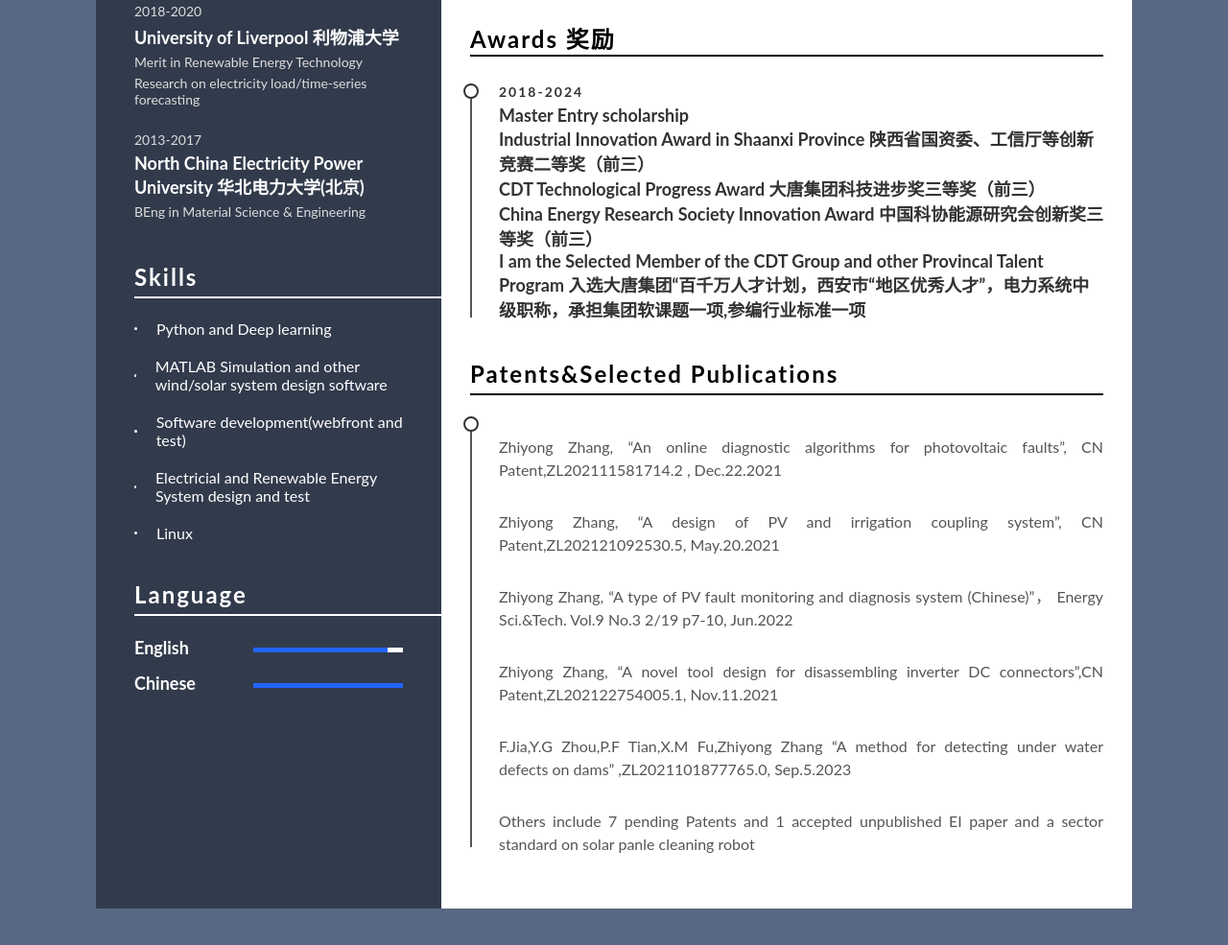
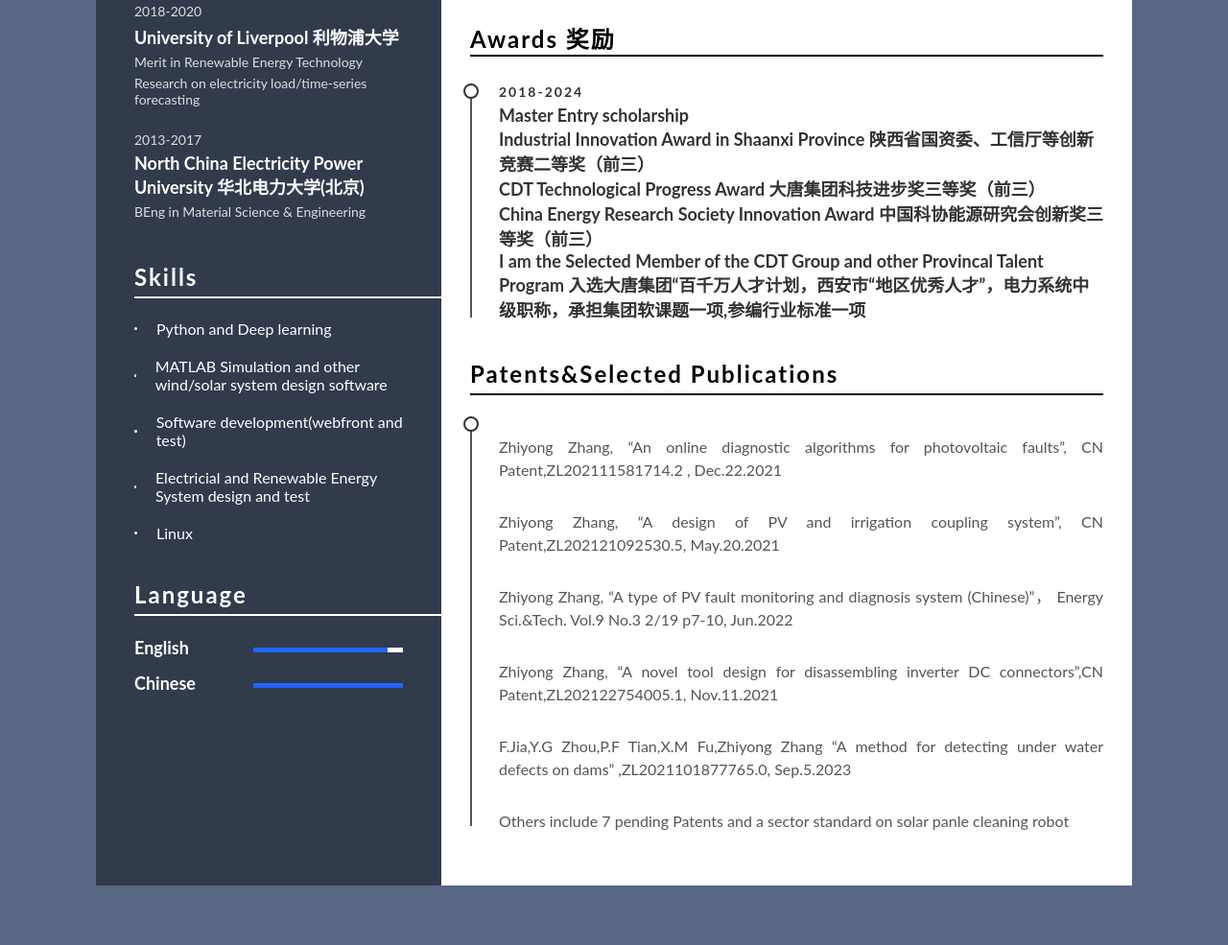
Before and after one commit to eurakaka/test.github.io, a plain HTML site: page index.html in a window 1280 px wide. Shown: the part 1018-2003 px from the top of the page at 96% size. Drawn offline with Linux system fonts and the light colour scheme.

Commit message:
index.html

```diff
--- a/index.html
+++ b/index.html
@@ -144,7 +144,7 @@
                         <p class="discription">Zhiyong Zhang, “A type of PV fault monitoring and diagnosis system (Chinese)”， Energy Sci.&Tech. Vol.9 No.3 2/19 p7-10, Jun.2022</p>
                         <p class="discription">Zhiyong Zhang, “A novel tool design for disassembling inverter DC connectors”,CN Patent,ZL202122754005.1, Nov.11.2021</p>
                         <p class="discription">F.Jia,Y.G Zhou,P.F Tian,X.M Fu,Zhiyong Zhang  “A method for detecting under water defects on dams” ,ZL2021101877765.0, Sep.5.2023</p>
-                        <p class="discription">Others include 7 pending Patents and 1 accepted unpublished EI paper and a sector standard on solar panle cleaning robot </p>
+                        <p class="discription">Others include 7 pending Patents and a sector standard on solar panle cleaning robot </p>
                     </div>
                         </div>
 
```
